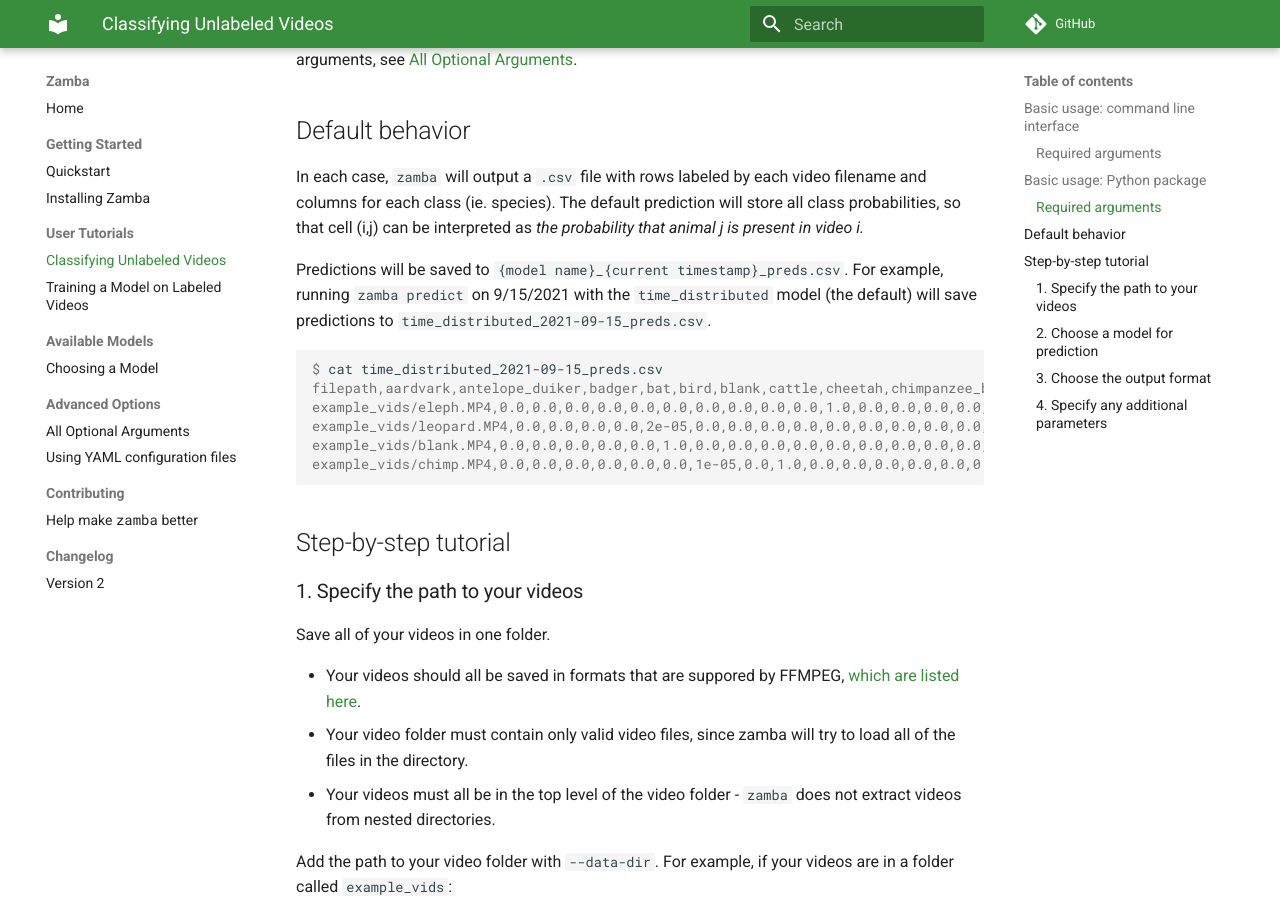
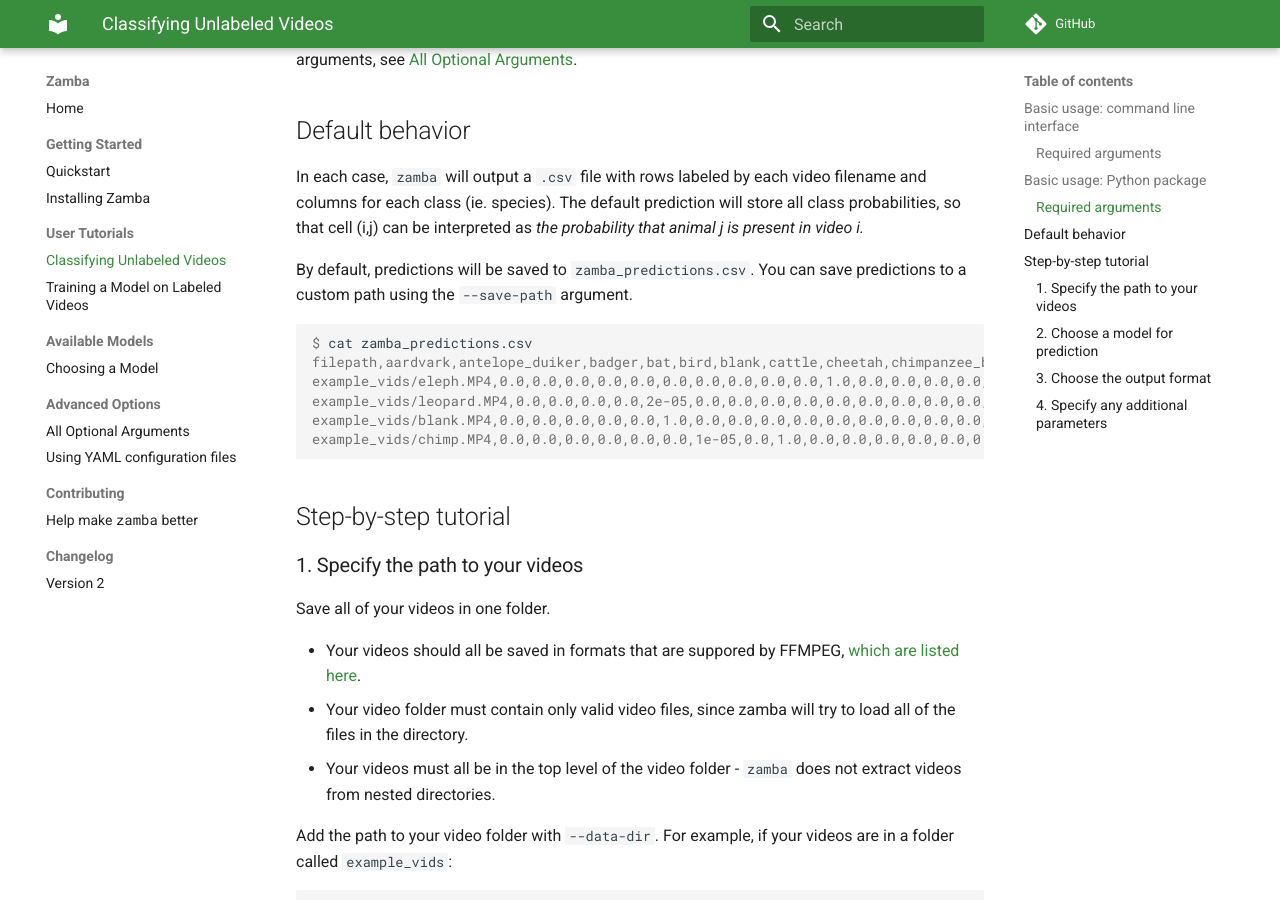
Before and after one commit to drivendataorg/zamba, an MkDocs documentation site: the page built from docs/docs/predict-tutorial.md, in a window 1280 px wide and 900 px high, scrolled down 2702 px. Built offline with MkDocs 1.6.1 and Material for MkDocs 9.7.7, drawn with Linux system fonts in a browser that asks for light colours; comment, search, counter and statistics services are not loaded; some of the changed text lies outside the part shown.

Commit message:
New default save path

````diff
--- a/docs/docs/predict-tutorial.md
+++ b/docs/docs/predict-tutorial.md
@@ -101,10 +101,10 @@
 
 In each case, `zamba` will output a `.csv` file with rows labeled by each video filename and columns for each class (ie. species). The default prediction will store all class probabilities, so that cell (i,j) can be interpreted as *the probability that animal j is present in video i.*
 
-Predictions will be saved to `{model name}_{current timestamp}_preds.csv`. For example, running `zamba predict` on 9/15/2021 with the `time_distributed` model (the default) will save predictions to `time_distributed_2021-09-15_preds.csv`.
+By default, predictions will be saved to `zamba_predictions.csv`. You can save predictions to a custom path using the `--save-path` argument.
 
 ```console
-$ cat time_distributed_2021-09-15_preds.csv
+$ cat zamba_predictions.csv
 filepath,aardvark,antelope_duiker,badger,bat,bird,blank,cattle,cheetah,chimpanzee_bonobo,civet_genet,elephant,equid,forest_buffalo,fox,giraffe,gorilla,hare_rabbit,hippopotamus,hog,human,hyena,large_flightless_bird,leopard,lion,mongoose,monkey_prosimian,pangolin,porcupine,reptile,rodent,small_cat,wild_dog_jackal
 example_vids/eleph.MP4,0.0,0.0,0.0,0.0,0.0,0.0,0.0,0.0,0.0,0.0,1.0,0.0,0.0,0.0,0.0,0.0,0.0,0.0,0.0,0.0,0.0,0.0,0.0,0.0,0.0,0.0,0.0,0.0,0.0,0.0,0.0,0.0
 example_vids/leopard.MP4,0.0,0.0,0.0,0.0,2e-05,0.0,0.0,0.0,0.0,0.0,0.0,0.0,0.0,0.0,0.0125,0.0,0.0,0.0,0.0,0.0,0.0,0.0,1.0,0.0,0.0,0.0,0.0,0.0,0.0,0.0,0.0,0.0
@@ -167,7 +167,7 @@
 Say we want to generate predictions for the videos in `example_vids` indicating which animals are present in each video based on a probability threshold of 50%:
 ```console
 $ zamba predict --data-dir example_vids/ --proba-threshold 0.5
-$ cat time_distributed_2021-09-16_preds.csv
+$ cat zamba_predictions.csv
 filepath,aardvark,antelope_duiker,badger,bat,bird,blank,cattle,cheetah,chimpanzee_bonobo,civet_genet,elephant,equid,forest_buffalo,fox,giraffe,gorilla,hare_rabbit,hippopotamus,hog,human,hyena,large_flightless_bird,leopard,lion,mongoose,monkey_prosimian,pangolin,porcupine,reptile,rodent,small_cat,wild_dog_jackal
 example_vids/eleph.MP4,0,0,0,0,0,0,0,0,0,0,1,0,0,0,0,0,0,0,0,0,0,0,0,0,0,0,0,0,0,0,0,0
 example_vids/leopard.MP4,0,0,0,0,0,0,0,0,0,0,0,0,0,0,0,0,0,0,0,0,0,0,1,0,0,0,0,0,0,0,0,0
@@ -180,7 +180,7 @@
 ```python
 predict_config = PredictConfig(data_directory='example_vids/',
                                proba_threshold=0.5
-predictions = pd.read_csv('time_distributed_2021-09-16_preds.csv')
+predictions = pd.read_csv('zamba_predictions.csv')
 predictions
 ```
 
````
